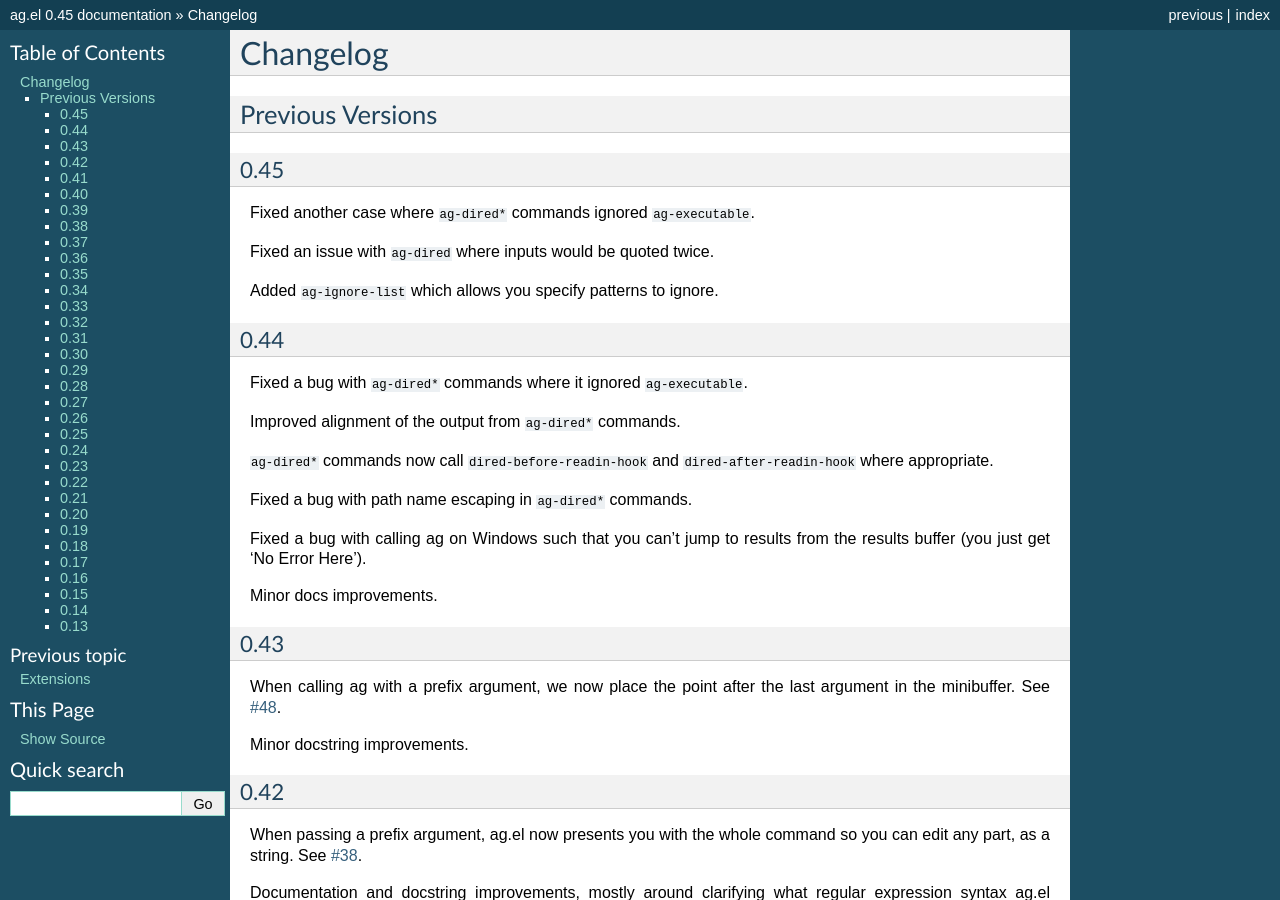
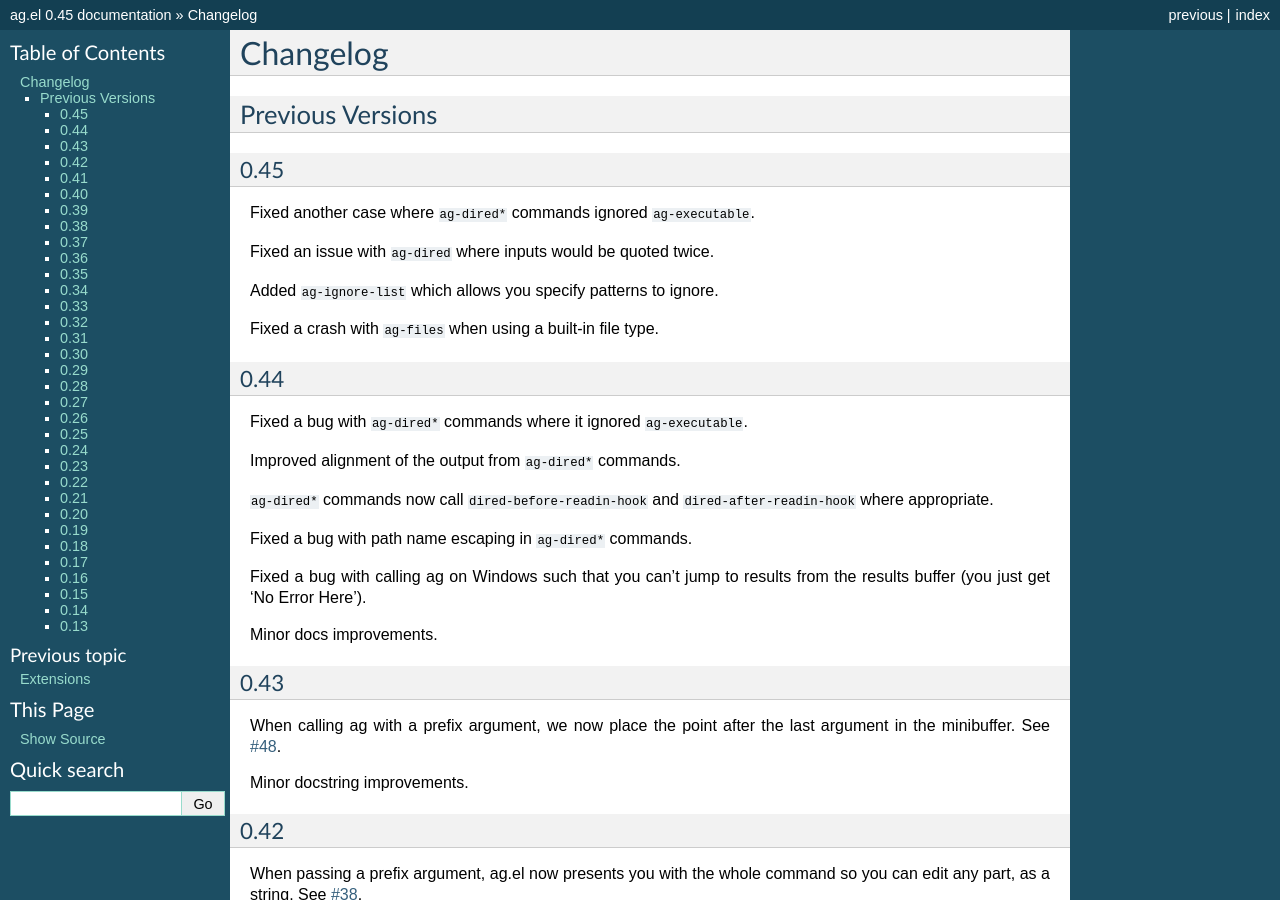
Before and after one commit to Wilfred/ag.el, a Sphinx documentation site: the page built from docs/changelog.rst, in a window 1280 px wide and 900 px high. Built offline with Sphinx 7.4.7, drawn with Linux system fonts in a browser that asks for light colours.

```diff
--- a/docs/changelog.rst
+++ b/docs/changelog.rst
@@ -12,6 +12,8 @@ Fixed another case where ``ag-dired*`` commands ignored ``ag-executable``.
 Fixed an issue with ``ag-dired`` where inputs would be quoted twice.
 
 Added ``ag-ignore-list`` which allows you specify patterns to ignore.
+
+Fixed a crash with ``ag-files`` when using a built-in file type.
 
 0.44
 ~~~~
```
Also changed, not shown: 1 other file.
